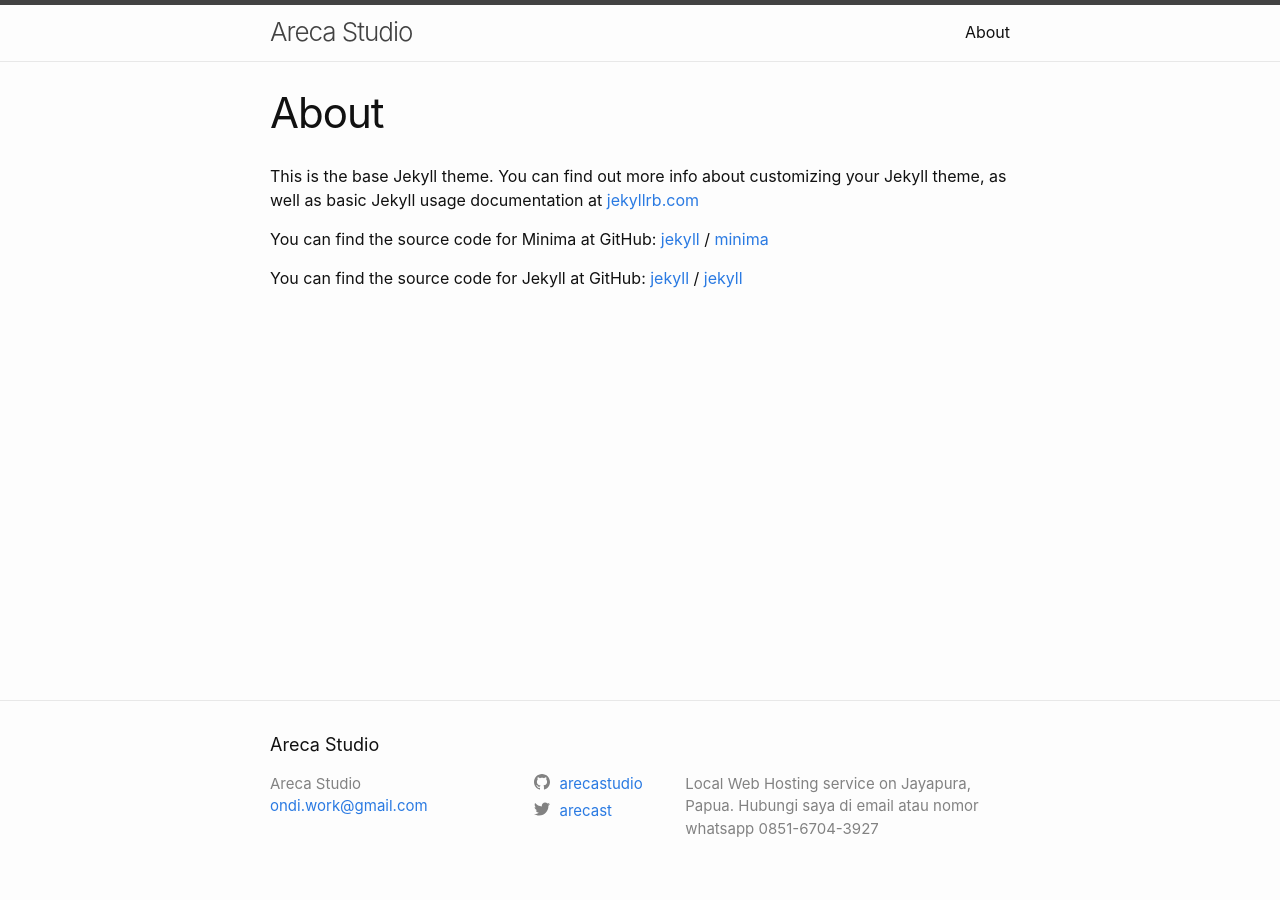
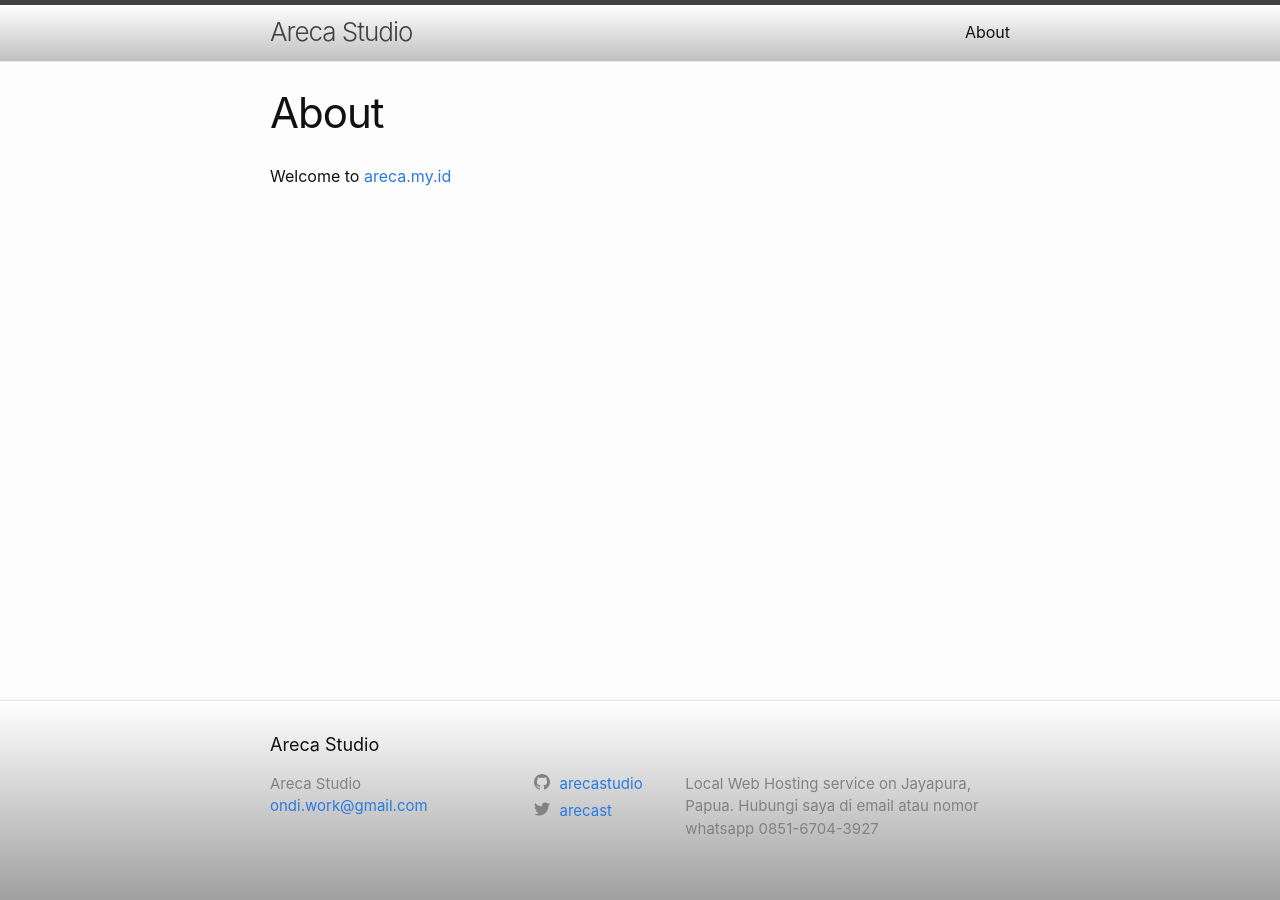
Before and after one commit to arecastudio/areca-static, a Jekyll site: the page built from about.markdown, in a window 1280 px wide. Built offline with Jekyll 4.4.1, drawn with Linux system fonts in a browser that asks for light colours.

```diff
--- a/_posts/2026-01-17-welcome-to-jekyll.markdown
+++ b/_posts/2026-01-17-welcome-to-jekyll.markdown
@@ -3,6 +3,7 @@ layout: post
 title:  "Welcome to Jekyll!"
 date:   2026-01-17 18:50:46 +0900
 categories: jekyll update
+published: false
 ---
 You’ll find this post in your `_posts` directory. Go ahead and edit it and re-build the site to see your changes. You can rebuild the site in many different ways, but the most common way is to run `jekyll serve`, which launches a web server and auto-regenerates your site when a file is updated.
 
--- a/_sass/minima/_layout.scss
+++ b/_sass/minima/_layout.scss
@@ -5,6 +5,8 @@
   border-top: 5px solid $grey-color-dark;
   border-bottom: 1px solid $grey-color-light;
   min-height: $spacing-unit * 1.865;
+  //min-height: $spacing-unit * 2.865;
+  background-image: linear-gradient(to bottom, #FFFFFF, #C0C0C0);
 
   // Positioning context for the mobile navigation icon
   position: relative;
@@ -108,6 +110,7 @@
 .site-footer {
   border-top: 1px solid $grey-color-light;
   padding: $spacing-unit 0;
+  background-image: linear-gradient(to bottom, #FFFFFF, #A0A0A0);
 }
 
 .footer-heading {
--- a/about.markdown
+++ b/about.markdown
@@ -4,15 +4,4 @@ title: About
 permalink: /about/
 ---
 
-This is the base Jekyll theme. You can find out more info about customizing your Jekyll theme, as well as basic Jekyll usage documentation at [jekyllrb.com](https://jekyllrb.com/)
-
-You can find the source code for Minima at GitHub:
-[jekyll][jekyll-organization] /
-[minima](https://github.com/jekyll/minima)
-
-You can find the source code for Jekyll at GitHub:
-[jekyll][jekyll-organization] /
-[jekyll](https://github.com/jekyll/jekyll)
-
-
-[jekyll-organization]: https://github.com/jekyll
+Welcome to [areca.my.id](https://areca.my.id/)
```
Also changed, not shown: 7 other files.
